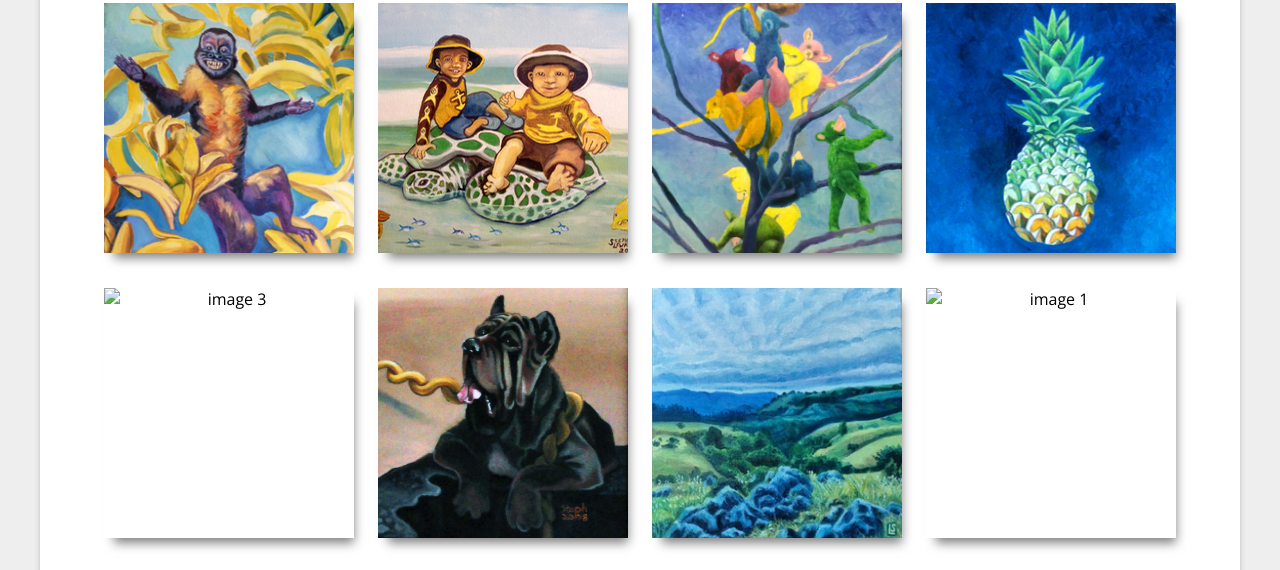
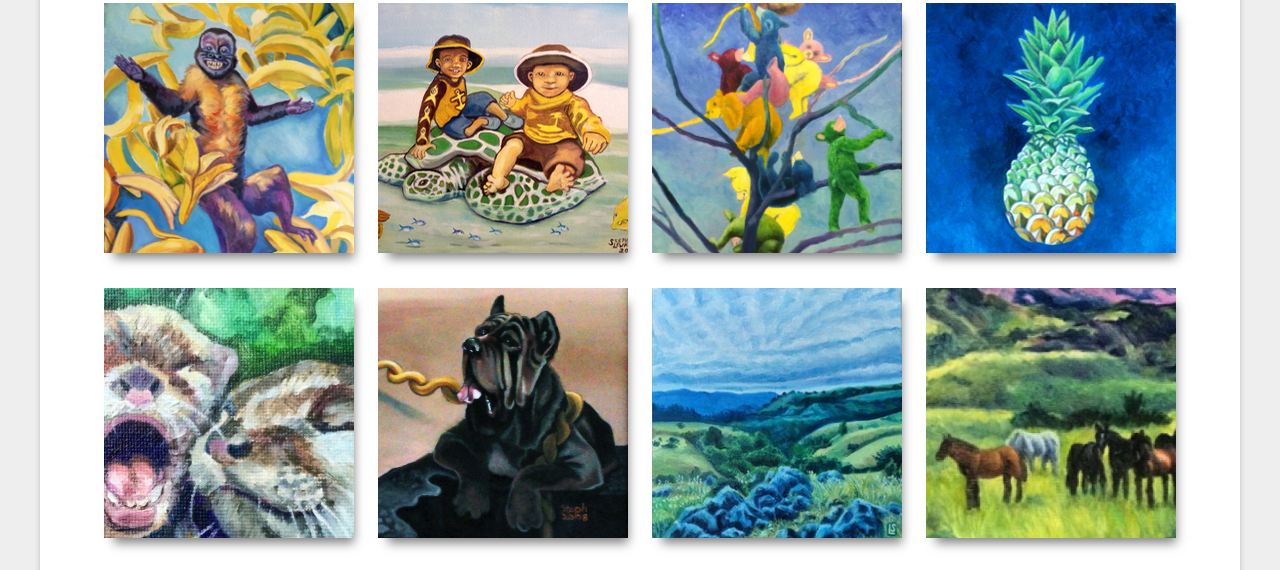
Before and after one commit to stephanieLewkowitz/stephanieLewkowitz.github.io, a plain HTML site: page index.html in a window 1280 px wide. Shown: the part 841-1411 px from the top of the page. Drawn offline with nearby package versions, Linux system fonts and the light colour scheme; grey boxes are pictures that could not be loaded; a script that the page names is missing.

Commit message:
Update index.html

```diff
--- a/index.html
+++ b/index.html
@@ -170,7 +170,7 @@ Credit goes to <a rel="nofollow" href="http://www.unsplash.com">Unsplash</a> for
 			   </div>
 				<div class="portfolio-group">
 					<a class="portfolio-item" href="images/otters-large.jpg">
-						<img src="images/otterssmall1.JPG" alt="image 3">
+						<img src="images/otters-small1.JPG" alt="image 3">
 						<div class="detail">
 							<h3>otter pups</h3>
 							<!--
@@ -204,7 +204,7 @@ Credit goes to <a rel="nofollow" href="http://www.unsplash.com">Unsplash</a> for
 				</div>
 				<div class="portfolio-group">
 					<a class="portfolio-item" href="images/16-horses-large.JPG">
-						<img src="images/16-SL-horses-small.jpg" alt="image 1">
+						<img src="images/16-horses-small.jpg" alt="image 1">
 						<div class="detail">
 						<!--
 	<h3>Rock Solid</h3>
```
